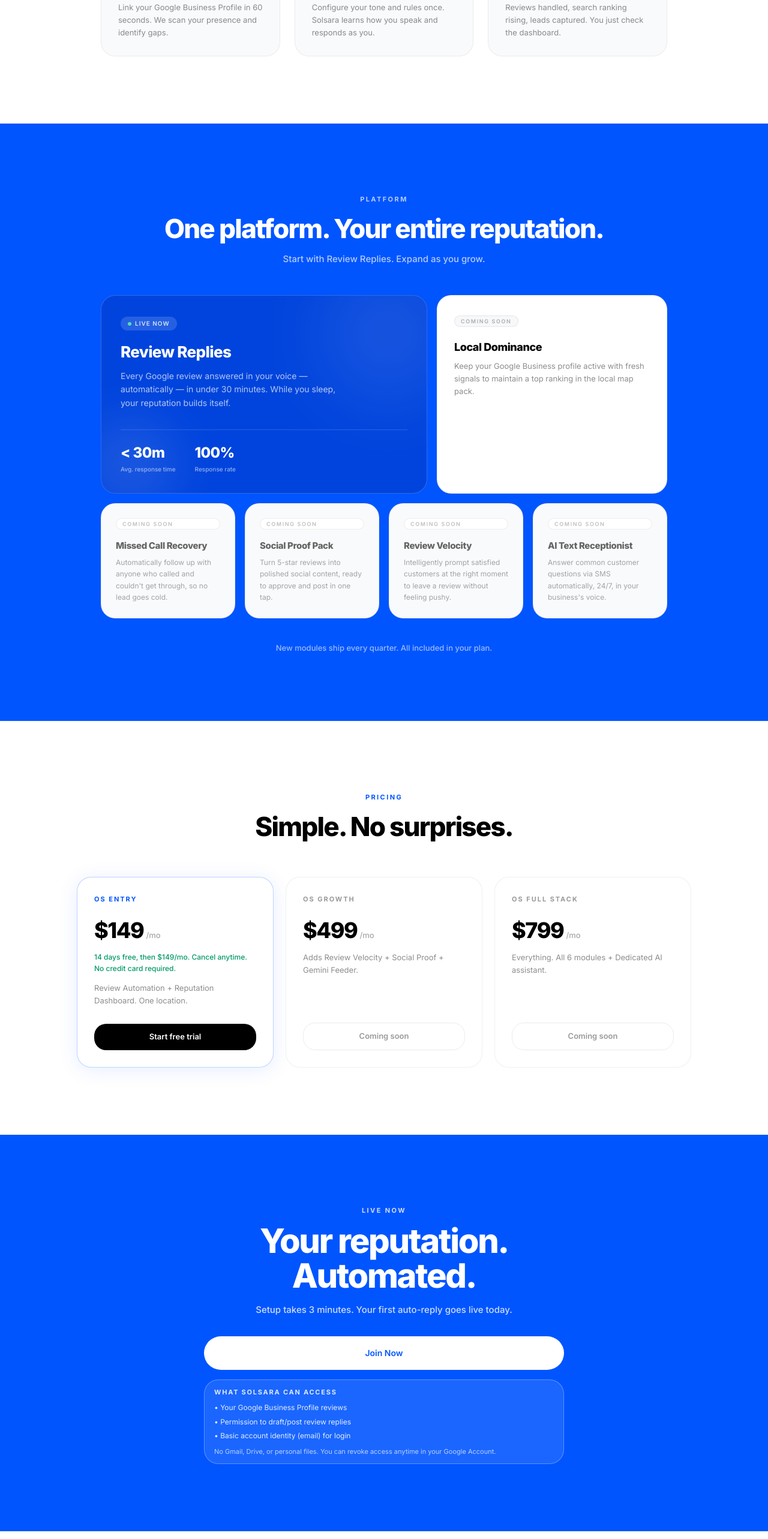
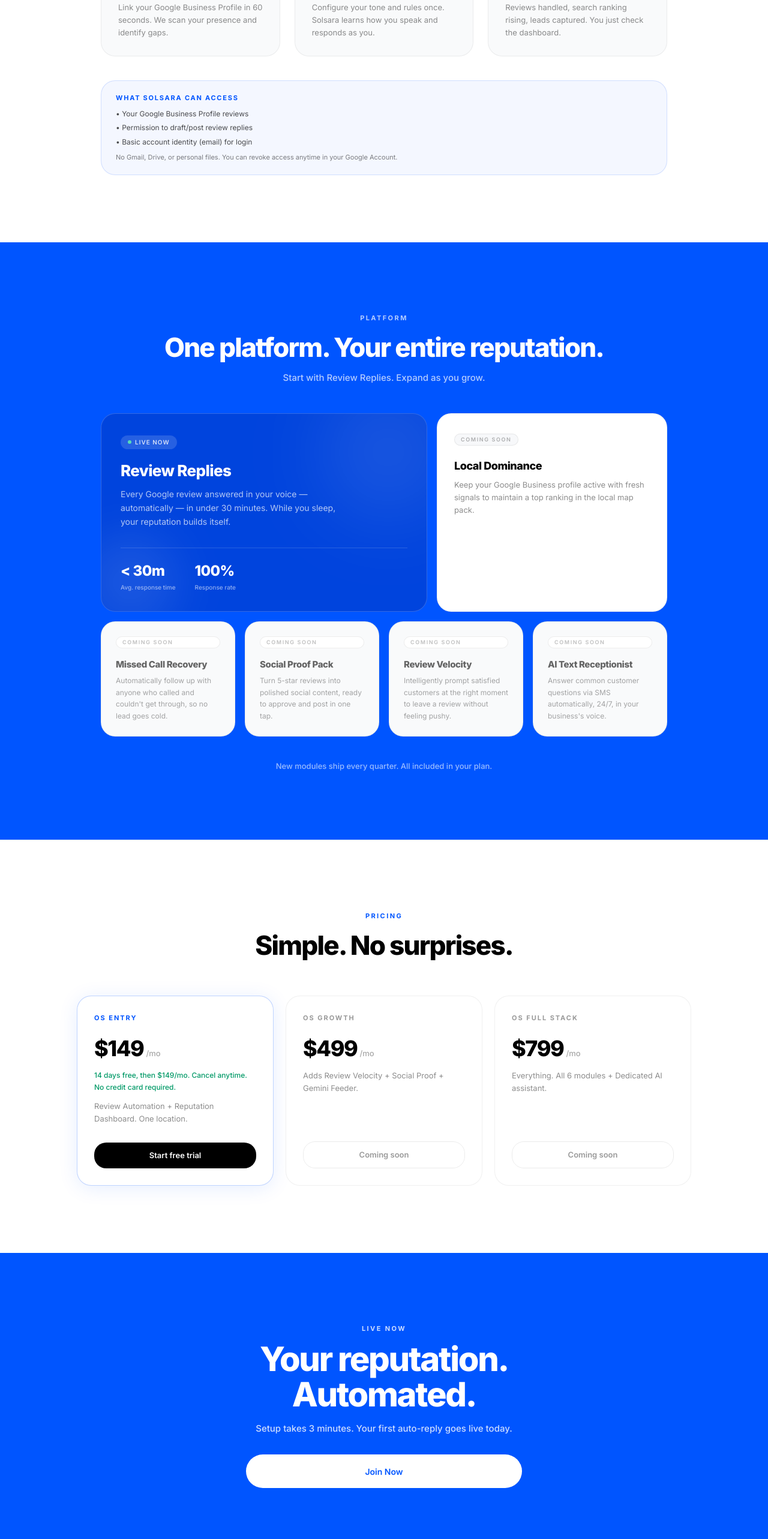
Before and after one commit to NarenS31/Solsara, a Next.js app in the folder frontend/: page / in a window 1280 px wide. Shown: the part 1520-4086 px from the top of the page at 60% size. Built offline with nearby package versions, Linux system fonts and the light colour scheme.

Commit message:
ui: move google access disclosure to how-it-works section

```diff
--- a/frontend/app/page.tsx
+++ b/frontend/app/page.tsx
@@ -499,6 +499,20 @@
               </div>
             ))}
           </div>
+
+          <div className="mt-10 rounded-2xl border border-[#0055ff]/15 bg-[#f4f7ff] px-6 py-5 text-left">
+            <p className="text-[11px] font-bold uppercase tracking-[0.16em] text-[#0055ff]">
+              What Solsara can access
+            </p>
+            <ul className="mt-2 space-y-1 text-[12px] text-black/70 leading-relaxed">
+              <li>• Your Google Business Profile reviews</li>
+              <li>• Permission to draft/post review replies</li>
+              <li>• Basic account identity (email) for login</li>
+            </ul>
+            <p className="mt-2 text-[11px] text-black/50">
+              No Gmail, Drive, or personal files. You can revoke access anytime in your Google Account.
+            </p>
+          </div>
         </div>
       </section>
 
@@ -572,8 +586,7 @@
               Setup takes 3 minutes. Your first auto-reply goes live today.
             </p>
 
-            <div className="mx-auto max-w-[860px]">
-              <div className="grid gap-4 md:grid-cols-[320px,1fr] md:items-center">
+            <div className="mx-auto max-w-[460px]">
               <Link href="/api/auth/google" className="no-underline">
                 <button
                   className="h-14 w-full rounded-full bg-white text-[#0055ff] font-semibold text-[14px] hover:bg-white/90 transition-colors"
@@ -581,21 +594,6 @@
                   Join Now
                 </button>
               </Link>
-
-                <div className="rounded-2xl border border-white/30 bg-white/10 px-4 py-3 text-left backdrop-blur-sm">
-                  <p className="text-[11px] font-bold uppercase tracking-[0.16em] text-white/85">
-                    What Solsara can access
-                  </p>
-                  <ul className="mt-2 space-y-1 text-[12px] text-white/88 leading-relaxed">
-                    <li>• Your Google Business Profile reviews</li>
-                    <li>• Permission to draft/post review replies</li>
-                    <li>• Basic account identity (email) for login</li>
-                  </ul>
-                  <p className="mt-2 text-[11px] text-white/70">
-                    No Gmail, Drive, or personal files. You can revoke access anytime in your Google Account.
-                  </p>
-                </div>
-              </div>
             </div>
           </div>
       </section>
```
Lines whose indentation alone changed are shown as unchanged.
